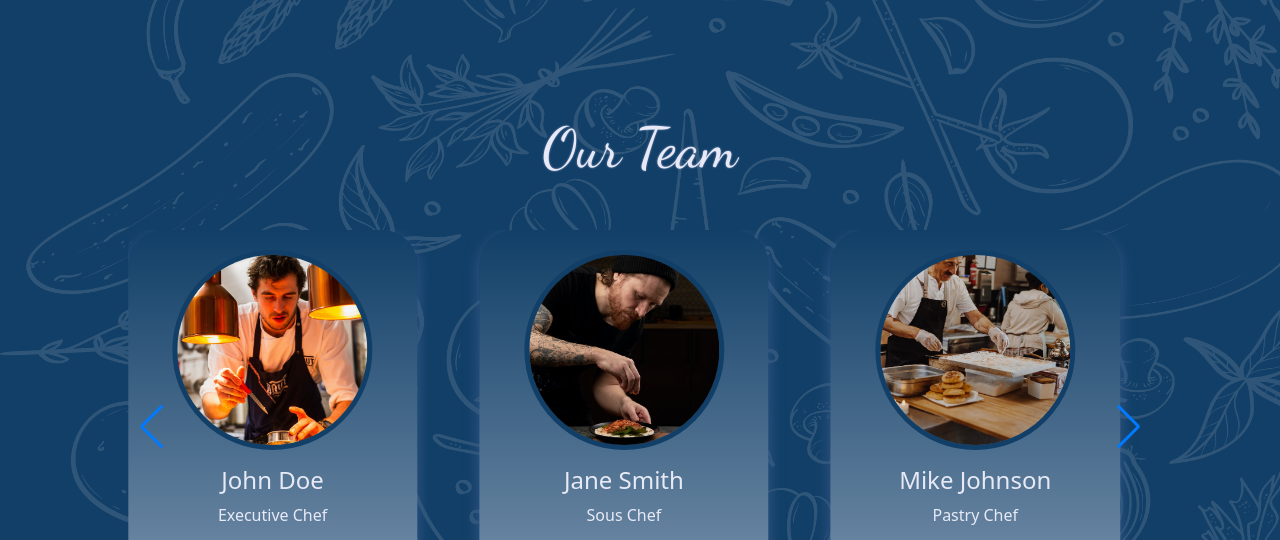
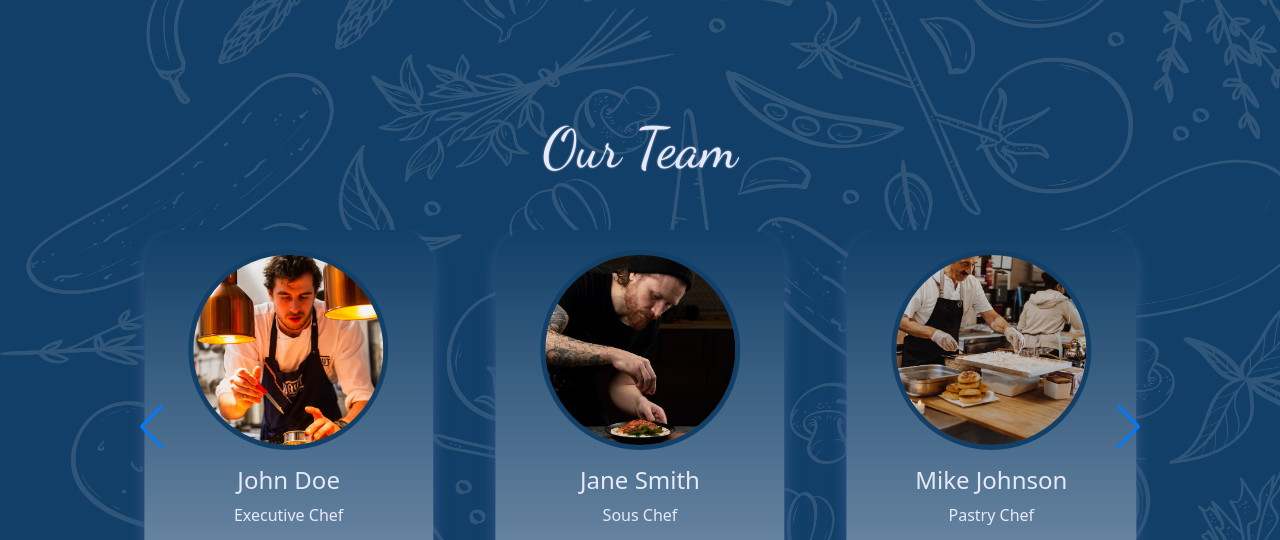
Before and after one commit to MarwanYoussry/DEPI-Project, a plain HTML site: page about.html in a window 1280 px wide. Shown: the part 2461-3001 px from the top of the page. Drawn offline with Linux system fonts and the light colour scheme.

Commit message:
centered the our team section slider in about page

```diff
--- a/assets/css/styles.css
+++ b/assets/css/styles.css
@@ -651,7 +651,10 @@ border-color: var(--third_color);
 .swiper {
 padding: 20px 0;
 }
-
+.swiper-slide {
+  display: flex !important;
+  justify-content: center !important;
+}
 .swiper-button-next,
 .swiper-button-prev {
 color: var(--third_color);
```
